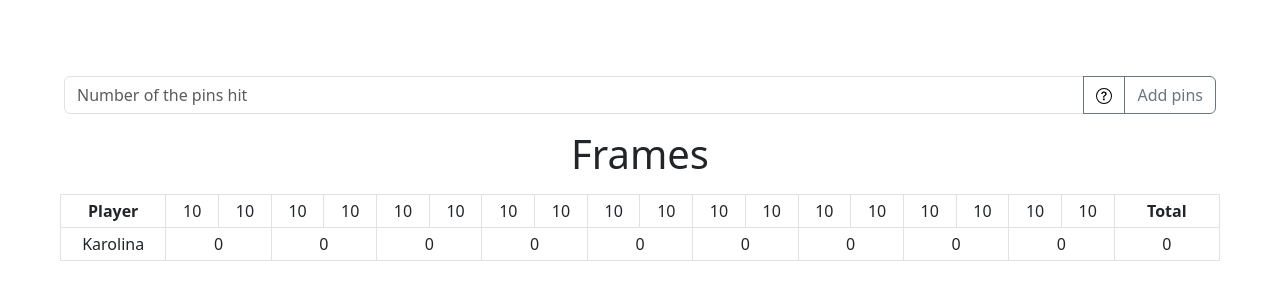
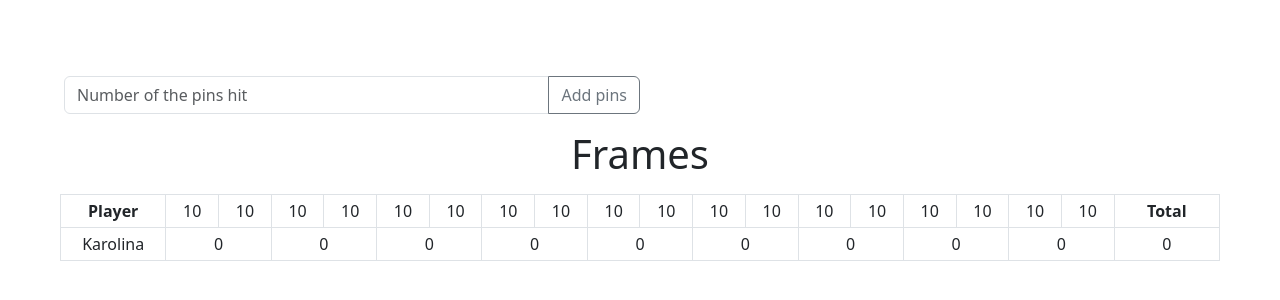
Before and after one commit to kposlek/bowling-scorecard, a Vue app: page / in a window 1280 px wide. Shown: the part 228-528 px from the top of the page. Built offline with nearby package versions, Linux system fonts and the light colour scheme.

Commit message:
setting validation on the input field

```diff
--- a/src/components/ScoreInput.vue
+++ b/src/components/ScoreInput.vue
@@ -1,25 +1,46 @@
 <template>
-  <div class="input-group mb-3">
+  <div class="input-group mb-3 w-50 d-flex">
     <input
-      type="number"
+      type="text"
       class="form-control d-block"
       :placeholder="store.static.inputPlaceholder"
       :aria-label="store.static.inputPlaceholder"
-      aria-describedby="button-addon2"
+      v-model="store.inputValue"
+      :class="{ 'is-invalid': store.errorMessage }"
     />
-    <PopoverInfo />
+    <!-- <PopoverInfo /> -->
     <button class="btn btn-outline-secondary" type="button" id="button-addon2">
       {{ store.static.addButton }}
     </button>
   </div>
+  <div v-if="store.errorMessage" class="d-block text-danger">
+    {{ store.errorMessage }}
+  </div>
 </template>
 
 <script setup>
-import PopoverInfo from './PopoverInfo.vue'
+import { watch } from 'vue'
 import { useScoreStore } from '../../stores/scoreStore.js'
 
 const store = useScoreStore()
-console.log(store.score)
+
+watch(
+  () => store.inputValue,
+  (newValue) => {
+    if (!newValue) {
+      store.errorMessage =
+        'This field is required. Please enter the number of bowling pins you knocked down.'
+    } else if (!store.inputValidation(newValue)) {
+      store.errorMessage = 'The entry is not valid. Please enter a value between 1 and 10.'
+    } else {
+      store.errorMessage = ''
+    }
+  }
+)
 </script>
 
-<style scoped></style>
+<style scoped>
+.is-invalid {
+  border-color: #dc3545;
+}
+</style>
--- a/stores/scoreStore.js
+++ b/stores/scoreStore.js
@@ -12,18 +12,26 @@ export const useScoreStore = defineStore('score', {
         popoverContent: 'Popover content'
       },
       score: 'Hello from Store!',
-
+      inputValue: '',
       frames: [1, 2, 3, 4, 5, 6, 7, 8, 9],
       frameResume: 0,
       hits: ['10', '10'],
 
       player: 'Karolina',
-      resume: 0
+      resume: 0,
+
+      //input validation
+      errorMessage: ''
     }
   },
   actions: {
     fetchScore() {
       console.log(this.score)
+    },
+    //validation od inputs value
+    inputValidation(value) {
+      const broj = parseInt(value)
+      return broj >= 1 && broj <= 10 && !isNaN(broj)
     }
   }
 })
```
